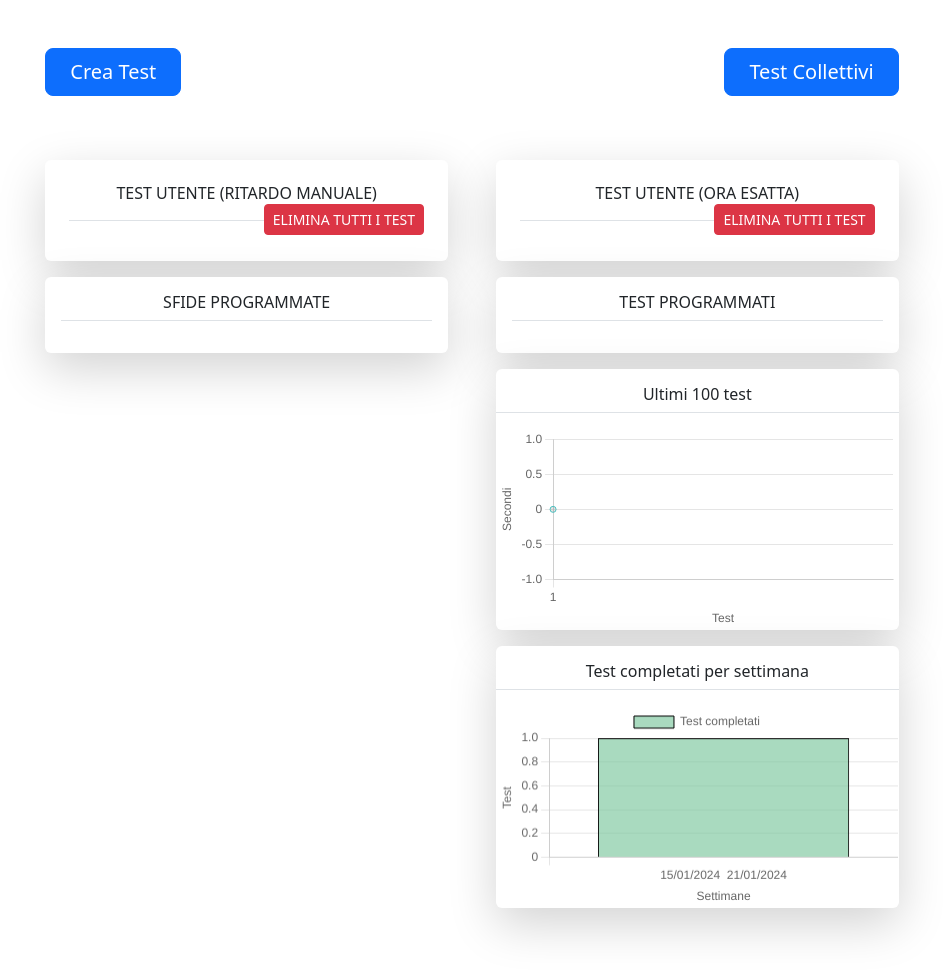
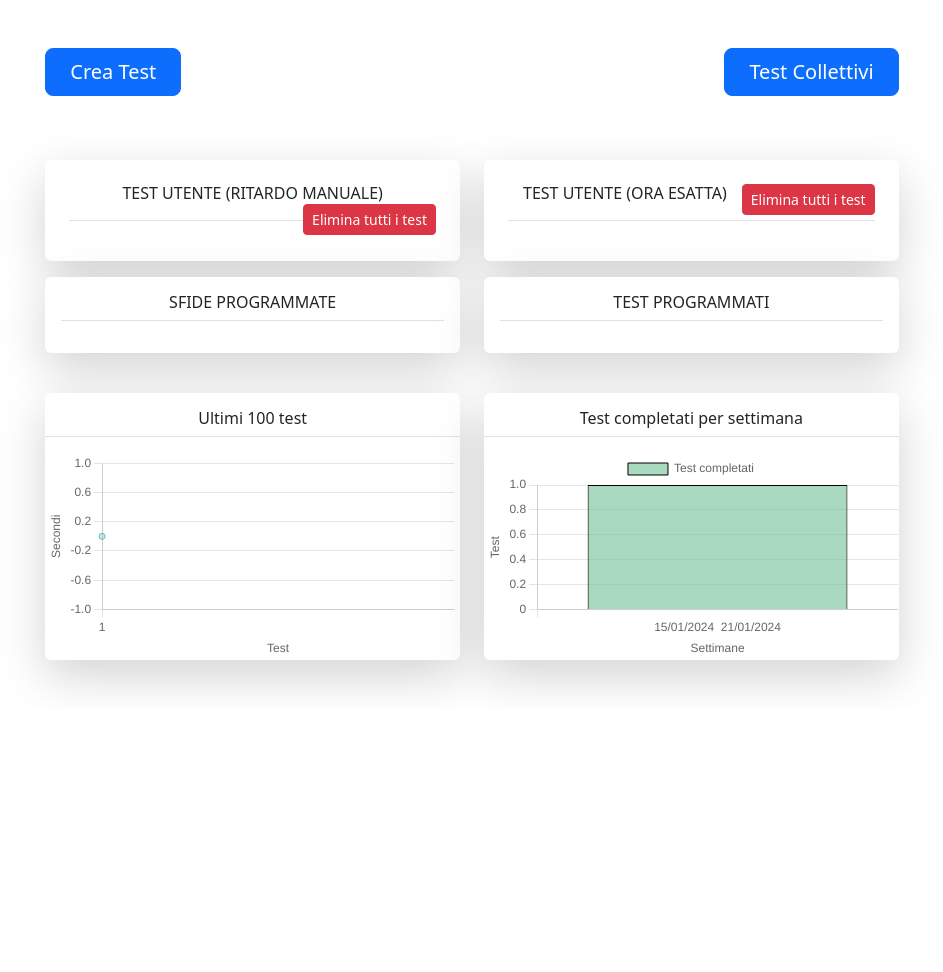
Before and after one commit to FREEDuu/QuestPlatform, a Django app: page / in a window 1280 px wide. Shown: the part 199-1171 px from the top of the page, without its empty margins (168-1111 px from the left). After the commit the page ends 888 px from the top, so only its background shows below. Run offline with Django 5.2, Linux system fonts and the light colour scheme; a user stored in the database is signed in; tables that the repository leaves empty hold one stand-in row (values such as "Sample post").

Commit message:
home css adjustment

```diff
--- a/webapp/templates/home/home.html
+++ b/webapp/templates/home/home.html
@@ -29,26 +29,23 @@
 
 
               </div>
-                <div class="row g-5">
+                <div class="row g-4">
                   <div class="col-md-6">
                     <div class="my-3 p-4 bg-body rounded shadow-lg text-center">
-                      <h6 class="border-bottom pb-3 mb-0">TEST UTENTE (RITARDO MANUALE) <a href="/cancella-test"> <button type="button" class="btn btn-danger btn-sm float-end">ELIMINA TUTTI I TEST</button> </a></h6>
+                      <h6 class="border-bottom pb-3 mb-0">TEST UTENTE (RITARDO MANUALE) <a href="/cancella-test"> <button type="button" class="btn btn-danger btn-sm float-end">Elimina tutti i test</button> </a></h6>
                       <p></p>
                                   {% for idGruppi, nrTest, data in gruppi_orario %}
 
+                                        <div class="d-flex flex-wrap justify-content-lg-end shadow-sm rounded-2">
+
+                                          <div class="d-flex align-items-center my-lg-0 me-lg-auto text-center">
+                                              <span class="input-group-text text-center shadow-sm m-2" style="width: 55px;" id="basic-addon1"> {{nrTest}}</span>
+
+                                              <strong class="m-1"> Test creato il {{data}}</strong>
 
 
-                                        <div class="d-flex flex-wrap justify-content-lg-end shadow">
-
-                                          <div
-                                              class="d-flex align-items-center my-2 my-lg-0 me-lg-auto text-center">
-                                              <span class="input-group-text text-center shadow-lg m-2" style="width: 55px;" id="basic-addon1"> {{nrTest}}</span>
-
-                                              <strong class="m-4"> TEST CREATO IL {{data}}</strong>
-                                        </div>
-
                                               <a href="{% url 'cancella_un_test' idGruppi %} " {{idGruppi}}>
-                                            <div class="p-1">
+                                                <div class="">
                                                   <button class="btn btn-danger float-end m-2">
                                                     <svg xmlns="http://www.w3.org/2000/svg" width="16" height="16" fill="currentColor" class="bi bi-trash" viewBox="0 0 16 16">
                                                       <path d="M5.5 5.5A.5.5 0 0 1 6 6v6a.5.5 0 0 1-1 0V6a.5.5 0 0 1 .5-.5m2.5 0a.5.5 0 0 1 .5.5v6a.5.5 0 0 1-1 0V6a.5.5 0 0 1 .5-.5m3 .5a.5.5 0 0 0-1 0v6a.5.5 0 0 0 1 0z"/>
@@ -58,21 +55,16 @@
                                                 </div>
                                               </a>
 
-                                          <a class="p-1" href="{% url 'CreazioneTestOrario' idGruppi zero %} " {{idGruppi}} {{zero}}>
+                                              <a class="" href="{% url 'CreazioneTestOrario' idGruppi zero %} " {{idGruppi}} {{zero}}>
                                                 <button class="btn btn-primary float-end m-2">
-
                                                   <svg xmlns="http://www.w3.org/2000/svg" width="16" height="16" fill="currentColor" class="bi bi-play" viewBox="0 0 16 16">
                                                     <path d="M10.804 8 5 4.633v6.734zm.792-.696a.802.802 0 0 1 0 1.392l-6.363 3.692C4.713 12.69 4 12.345 4 11.692V4.308c0-.653.713-.998 1.233-.696z"/>
                                                   </svg>
                                                 </button>
                                               </a>
-
-
-
+                                          </div>
 
                                         </div>
-
-
 
                                   {% endfor %}
 
@@ -80,35 +72,26 @@
 
                           <div class="my-3 p-3 bg-body rounded shadow-lg">
                             <h6 class="border-bottom pb-2 mb-0 text-center">SFIDE PROGRAMMATE</h6>
-
-
                             <p></p>
-
-
-
                           </div>
                 </div>
 
 
                 <div class="col-md-6">
                   <div class="my-3 p-4 bg-body rounded shadow-lg text-center">
-                    <h6 class="border-bottom pb-3 mb-0">TEST UTENTE (ORA ESATTA) <a href="/cancella-test"> <button type="button" class="btn btn-danger btn-sm float-end">ELIMINA TUTTI I TEST</button> </a></h6>
+                    <h6 class="border-bottom pb-3 mb-0">TEST UTENTE (ORA ESATTA) <a href="/cancella-test"> <button type="button" class="btn btn-danger btn-sm float-end">Elimina tutti i test</button> </a></h6>
                     <p></p>
                                 {% for idGruppi, nrTest, data, idTest in gruppi_manuale %}
 
+                                      <div class="d-flex flex-wrap justify-content-lg-end shadow-sm rounded-2">
 
+                                        <div class="d-flex align-items-center my-2 my-lg-0 me-lg-auto text-center">
+                                            <span class="input-group-text text-center shadow-sm m-2" style="width: 55px;" id="basic-addon1"> {{nrTest}}</span>
 
-                                      <div class="d-flex flex-wrap justify-content-lg-end shadow">
-
-                                        <div
-                                            class="d-flex align-items-center my-2 my-lg-0 me-lg-auto text-center">
-                                            <span class="input-group-text text-center shadow-lg m-2" style="width: 55px;" id="basic-addon1"> {{nrTest}}</span>
-
-                                            <strong class="m-4"> TEST CREATO IL {{data}}</strong>
-                                      </div>
+                                            <strong class="m-1"> Test creato il {{data}}</strong>
 
                                             <a href="{% url 'cancella_un_test' idGruppi %} " {{idGruppi}}>
-                                          <div class="p-1">
+                                              <div class="">
                                                 <button class="btn btn-danger float-end m-2">
                                                   <svg xmlns="http://www.w3.org/2000/svg" width="16" height="16" fill="currentColor" class="bi bi-trash" viewBox="0 0 16 16">
                                                     <path d="M5.5 5.5A.5.5 0 0 1 6 6v6a.5.5 0 0 1-1 0V6a.5.5 0 0 1 .5-.5m2.5 0a.5.5 0 0 1 .5.5v6a.5.5 0 0 1-1 0V6a.5.5 0 0 1 .5-.5m3 .5a.5.5 0 0 0-1 0v6a.5.5 0 0 0 1 0z"/>
@@ -118,7 +101,7 @@
                                               </div>
                                             </a>
 
-                                        <a class="p-1" href="{% url 'preTest' idGruppi idTest%} " {{idGruppi}}>
+                                            <a class="" href="{% url 'preTest' idGruppi idTest%} " {{idGruppi}}>
                                               <button class="btn btn-primary float-end m-2">
 
                                                 <svg xmlns="http://www.w3.org/2000/svg" width="16" height="16" fill="currentColor" class="bi bi-play" viewBox="0 0 16 16">
@@ -126,10 +109,7 @@
                                                 </svg>
                                               </button>
                                             </a>
-
-
-
-
+                                        </div>
                                       </div>
 
 
@@ -164,30 +144,24 @@
                                 </button>
                               </a>
 
-
-
-
+                            </div>
+                      {% endfor %}
+                </div>
           </div>
 
-
-
-                      {% endfor %}
-
-
-                </div>
-
-
-
-            <div class="my-3 bg-body rounded shadow-lg">
+          <div class="col-md-6">
+            <div class="bg-body rounded shadow-lg">
               <h6 class="border-bottom pb-2 mb-0 text-center p-3">Ultimi 100 test</h6>
               <p></p>
               <div>
                 <canvas id="lineChart"></canvas>
               </div>
             </div>
+          </div>
 
 
-            <div class="my-3 bg-body rounded shadow-lg">
+          <div class="col-md-6">
+            <div class="bg-body rounded shadow-lg">
               <h6 class="border-bottom pb-2 mb-0 text-center p-3">Test completati per settimana</h6>
               <p></p>
               <div>
@@ -195,7 +169,6 @@
               </div>
             </div>
           </div>
-          </h6>
 
       </div>
 
--- a/webapp/views/test_manuale_views.py
+++ b/webapp/views/test_manuale_views.py
@@ -10,7 +10,6 @@
 from ..models import *
 from random import randint
 from . import test_common_views
-from ..services import test_manuale_service
 from ..utils import utils
 from django.utils.datastructures import MultiValueDict
 from datetime import datetime, timedelta
--- a/webapp/views/test_orario_views.py
+++ b/webapp/views/test_orario_views.py
@@ -108,7 +108,6 @@
     for n in range(len(test_to_render)):
         ctx.append([test_to_render[n].domanda, test_to_render[n].variante, ['caio','ciao'], forms['domanda_{}'.format(n)]])
 
-
         #Test_Domande_Varianti.objects.create(test=nuovo_test, domanda=Domande.objects.get(idDomanda=idDomandaCasuale), variante=Varianti.objects.get(idVariante=idVarianteCasuale))
 
 
@@ -142,10 +141,14 @@
     return render(req, 'preTestOrario/FinishTest.html', {'idGruppi' : idGruppi ,'tempo' : tempo_finish, 'counter' : counter})
 
 
+
+
+
 ##### SFIDA #####
 
 @login_required(login_url='login')
 def creaTestSfidaOrarioEsatto(req):
+
     if req.method == 'POST':
         form = TestSfidaOrarioEsattoForm(req.POST)
         if form.is_valid():
```
Also changed, not shown: webapp/templates/preTest/TestSelect.html (+1 -7 lines). Lines whose indentation alone changed are shown as unchanged.
